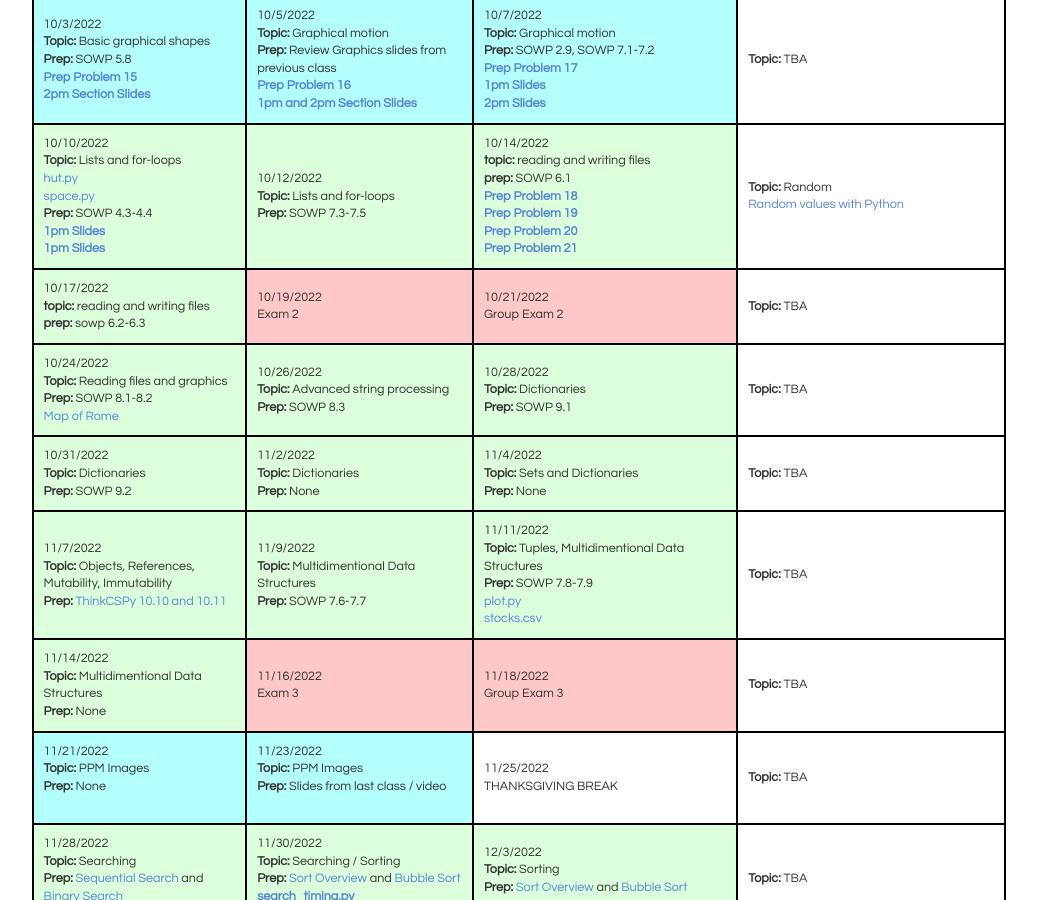
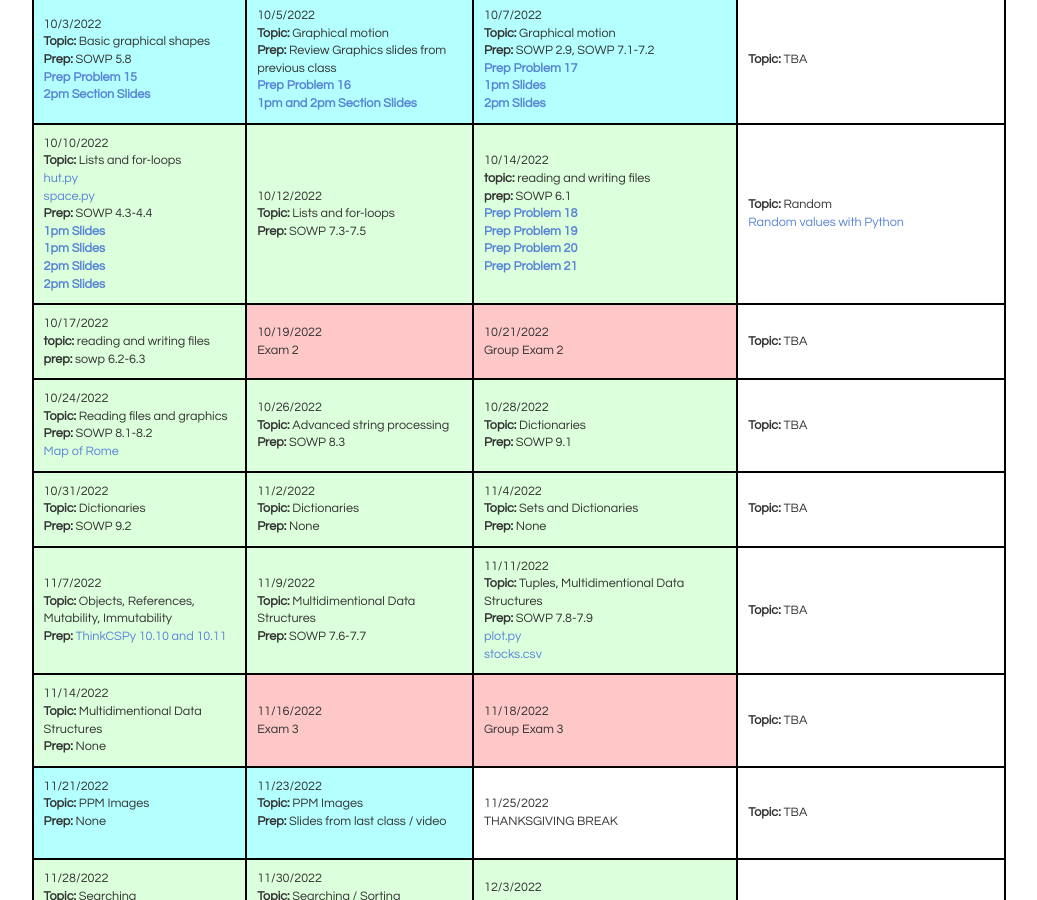
Before and after one commit to bddicken/cs110fall2022website, a Jekyll site: the page built from schedule/index.md, in a window 1280 px wide and 900 px high, scrolled down 1149 px. Shown: the whole window, without its empty margins (121-1158 px from the left). Built offline with Jekyll 4.4.1, drawn with Linux system fonts in a browser that asks for light colours.

Commit message:
added link to 2pm slides

```diff
--- a/schedule/index.md
+++ b/schedule/index.md
@@ -271,6 +271,8 @@ The <b>Prep</b> for each day indicates the work you need to have completed <b>BE
     <b>Prep:</b> SOWP 4.3-4.4 <br/>
     <a href="./slides/19-graphics.pdf"><b>1pm Slides</b></a> <br/>
     <a href="./slides/21-lists.pdf"><b>1pm Slides</b></a> <br/>
+    <a href="./slides/19-graphics-AP.pdf"><b>2pm Slides</b></a> <br/>
+    <a href="./slides/21-lists-AP.pdf"><b>2pm Slides</b></a> <br/>
   </td>
   <td class="topic-general">
     10/12/2022 <br/>
```
